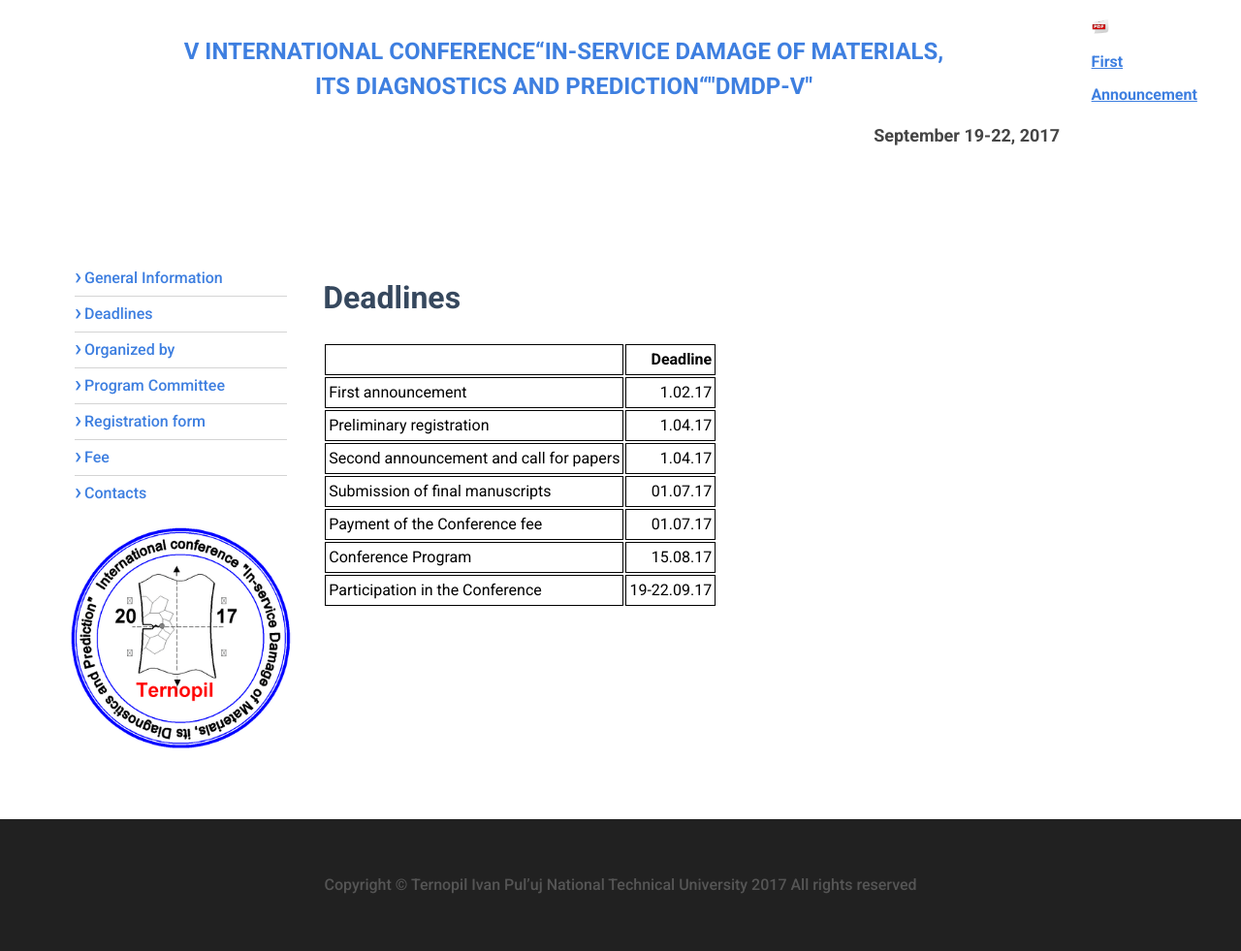
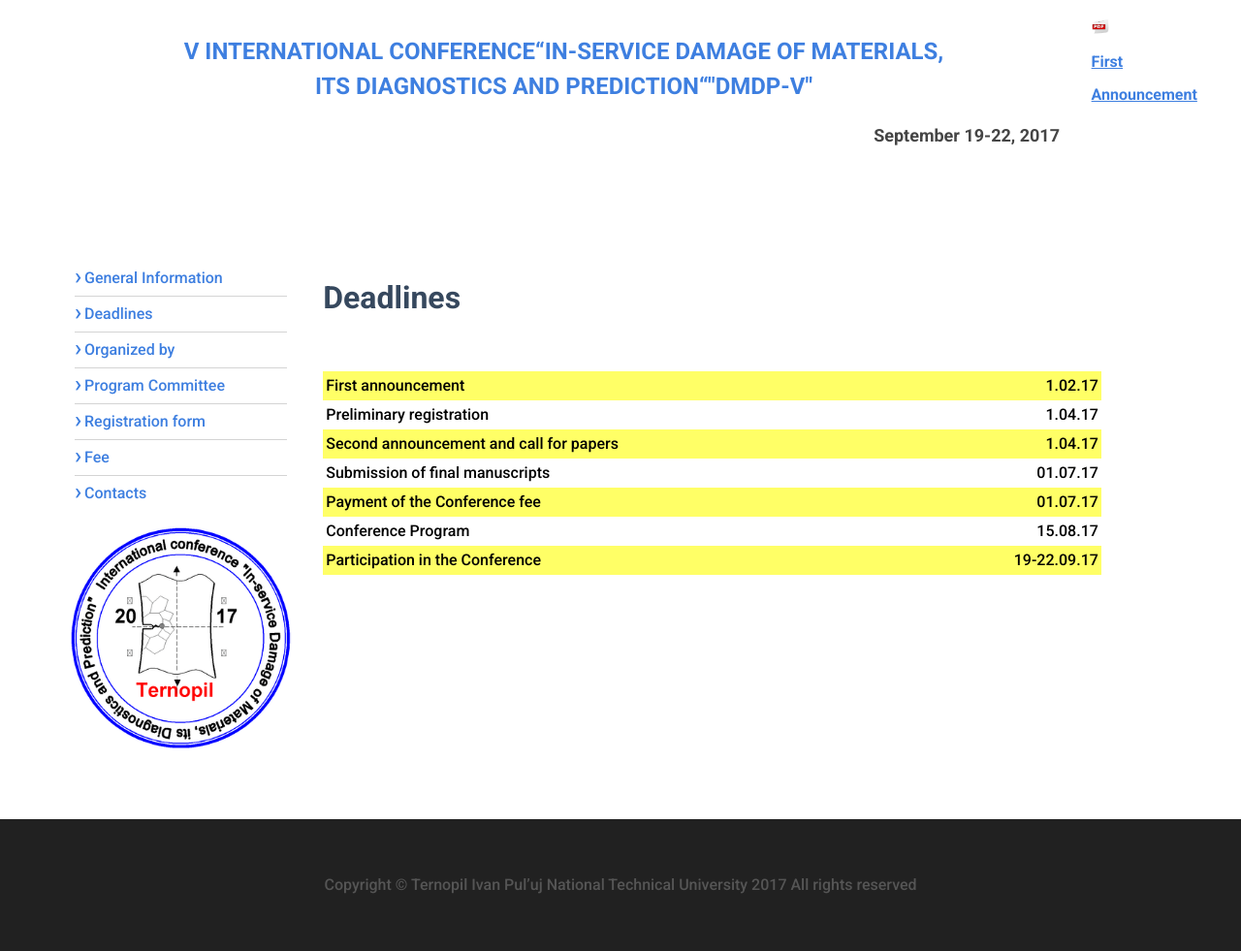
Before and after one commit to sivanchenko/dmdp.tntu.edu.ua, a Jekyll site: the page built from deadlines.md, in a window 1280 px wide. Shown: the whole page at 97% size. Built offline with Jekyll 4.4.1, drawn with Linux system fonts in a browser that asks for light colours.

Commit message:
with deadline page

```diff
--- /dev/null
+++ b/_layouts/deadline.html
@@ -0,0 +1,12 @@
+---
+layout: default
+---
+
+<article class="deadline">
+
+  <h1>{{ page.title }}</h1>
+
+  <div class="entry">
+    {{ content }}
+  </div>
+</article>
--- a/assets/css/main.css
+++ b/assets/css/main.css
@@ -40,10 +40,19 @@
     max-width: 100%;
     height: auto;
     vertical-align: top; }
-td, th {
+
+.deadline td, th {
     padding: 3px;
-    border: 1px solid black;
     text-align: left;
+    font-weight: 500;
+}
+.deadline table{
+   border-collapse: collapse;
+   width: 90%;
+}
+
+.deadline tbody tr:nth-child(odd){
+	background-color: #ffff66;
 }
 
 .container {
```
Also changed, not shown: deadlines.md (+2 -2 lines).
